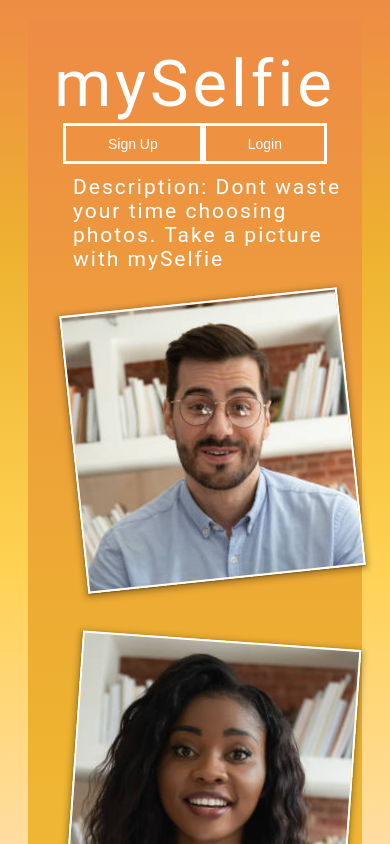
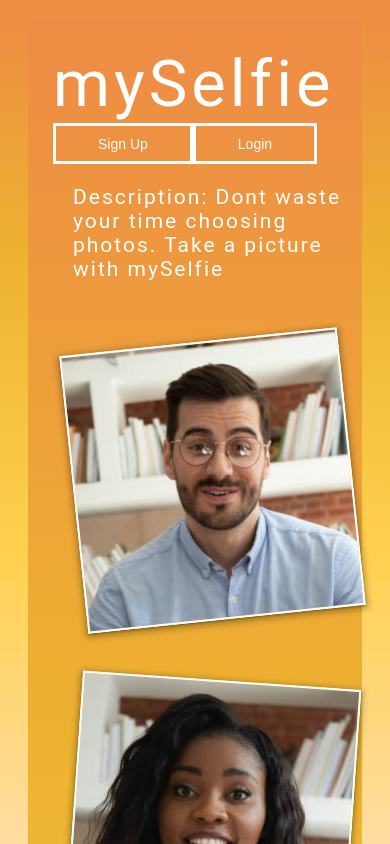
Before and after one commit to jiffylube/mySelfie, a React (Create React App) app: page / in a window 390 px wide. Shown: the top 844 px of the page. Built offline with nearby package versions, Linux system fonts and the light colour scheme.

Commit message:
acceptable css

```diff
--- a/src/Components/LandingTest.css
+++ b/src/Components/LandingTest.css
@@ -11,7 +11,7 @@
       rgba(237, 178, 48, 1) 70%,
       rgba(238, 139, 69, 1) 100%);
   /* width: 100vw; */
-  height: 100vh;
+  /* height: 100vh; */
   font-family: "Roboto", sans-serif;
   display: flex;
   flex-wrap: wrap;
@@ -25,6 +25,7 @@
   align-items: center;
   height: 120px;
   width: 100%;
+  margin-bottom: 10px;
 }
 
 .title {
@@ -100,6 +101,7 @@
   font-size: 24px;
   color: #ffffff;
   margin-left: 30px;
+  margin-bottom: 30px;
   letter-spacing: 2px;
 }
 
--- a/src/Components/media.css
+++ b/src/Components/media.css
@@ -15,7 +15,7 @@
   .nav {
     display: flex;
     flex-wrap: wrap;
-    justify-content: center;
+    justify-content: center, space-between;
     padding: 10px;
   }
 
```
